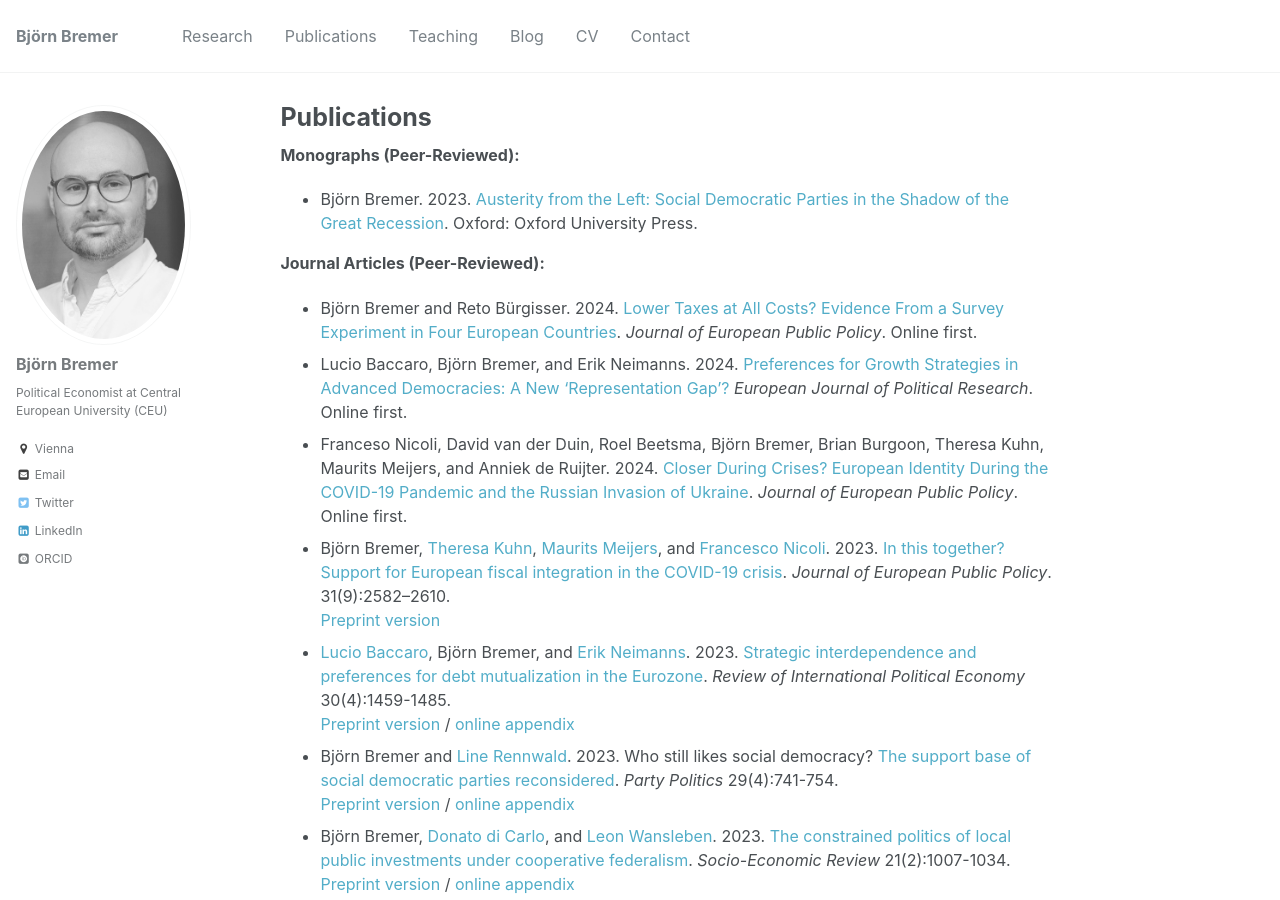
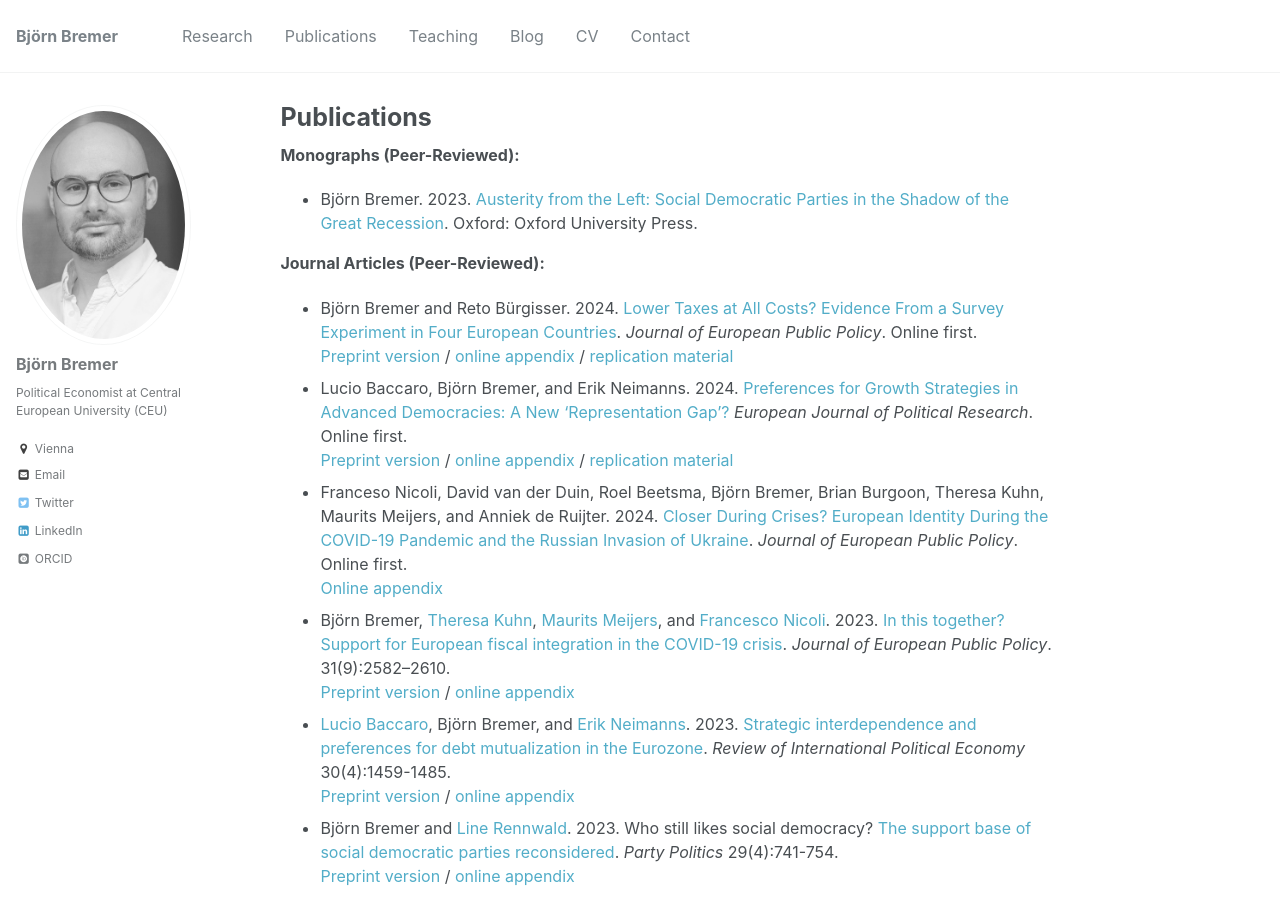
Before and after one commit to bjoernbremer/bjoernbremer.github.io, a Jekyll site: the page built from _pages/publications.md, in a window 1280 px wide and 900 px high. Built offline with Jekyll 4.4.1, drawn with Linux system fonts in a browser that asks for light colours; some web fonts are replaced.

Commit message:
Update publications.md

```diff
--- a/_pages/publications.md
+++ b/_pages/publications.md
@@ -11,10 +11,13 @@ author_profile: true
 
 **Journal Articles (Peer-Reviewed):**
 * Björn Bremer and Reto Bürgisser. 2024. [Lower Taxes at All Costs? Evidence From a Survey Experiment in Four European Countries](https://doi.org/10.1080/13501763.2024.2333856). *Journal of European Public Policy*. Online first. <br/>
+[Preprint version](https://osf.io/preprints/socarxiv/e6ds9) / [online appendix](https://ndownloader.figstatic.com/files/45385238) / [replication material](https://doi.org/10.7910/DVN/ECECZA)
 * Lucio Baccaro, Björn Bremer, and Erik Neimanns. 2024. [Preferences for Growth Strategies in Advanced Democracies: A New 'Representation Gap'?](https://doi.org/10.1111/1475-6765.12686) *European Journal of Political Research*. Online first. <br/>
+[Preprint version](https://pure.mpg.de/pubman/item/item_3528109_3/component/file_3528110/mpifg_dp23_4.pdf?mode=download) / [online appendix](https://ejpr.onlinelibrary.wiley.com/action/downloadSupplement?doi=10.1111%2F1475-6765.12686&file=ejpr12686-sup-0001-Appendix.pdf) / [replication material](https://ejpr.onlinelibrary.wiley.com/action/downloadSupplement?doi=10.1111%2F1475-6765.12686&file=ejpr12686-sup-0002-Replication.zip)
 * Franceso Nicoli, David van der Duin, Roel Beetsma, Björn Bremer, Brian Burgoon, Theresa Kuhn, Maurits Meijers, and Anniek de Ruijter. 2024. [Closer During Crises? European Identity During the COVID-19 Pandemic and the Russian Invasion of Ukraine](https://doi.org/10.1080/13501763.2024.2319346). *Journal of European Public Policy*. Online first. <br/>
+[Online appendix](https://ndownloader.figstatic.com/files/45081325)
 * Björn Bremer, [Theresa Kuhn](https://theresakuhn.eu/), [Maurits Meijers](http://mauritsmeijers.eu/), and [Francesco Nicoli](https://francesconicoli.wordpress.com/). 2023. [In this together? Support for European fiscal integration in the COVID-19 crisis](https://doi.org/10.1080/13501763.2023.2220357). *Journal of European Public Policy*. 31(9):2582–2610. <br/>
-[Preprint version](https://osf.io/preprints/socarxiv/82cyw/)
+[Preprint version](https://osf.io/preprints/socarxiv/82cyw/) / [online appendix](https://ndownloader.figstatic.com/files/41227849)
 * [Lucio Baccaro](https://www.mpifg.de/people/lb/index_en.asp), Björn Bremer, and [Erik Neimanns](https://www.mpifg.de/forschung/wissdetails_en.asp?MitarbID=885). 2023. [Strategic interdependence and preferences for debt mutualization in the Eurozone](https://doi.org/10.1080/09692290.2022.2107043). *Review of International Political Economy* 30(4):1459-1485. <br/>
 [Preprint version](https://osf.io/preprints/socarxiv/atg8p/) / [online appendix]({{ site.url }}/files/publications/BaccaroBremerNeimanns_RIPE_OnlineAppendix.pdf)
 * Björn Bremer and [Line Rennwald](https://linerennwald.wordpress.com/). 2023. Who still likes social democracy? [The support base of social democratic parties reconsidered](https://doi.org/10.1177/13540688221093770). *Party Politics* 29(4):741-754. <br/>
```
